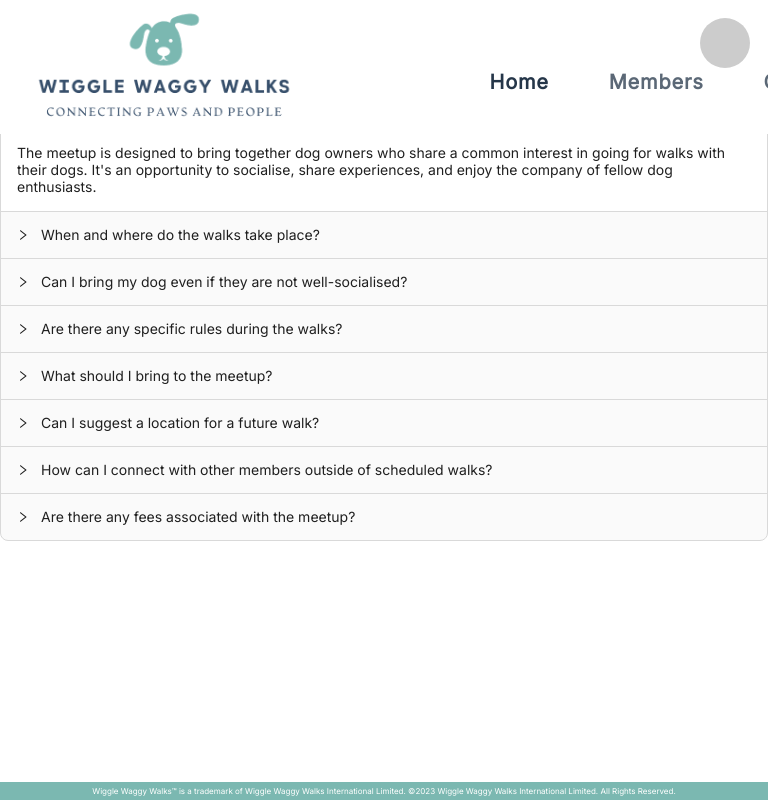
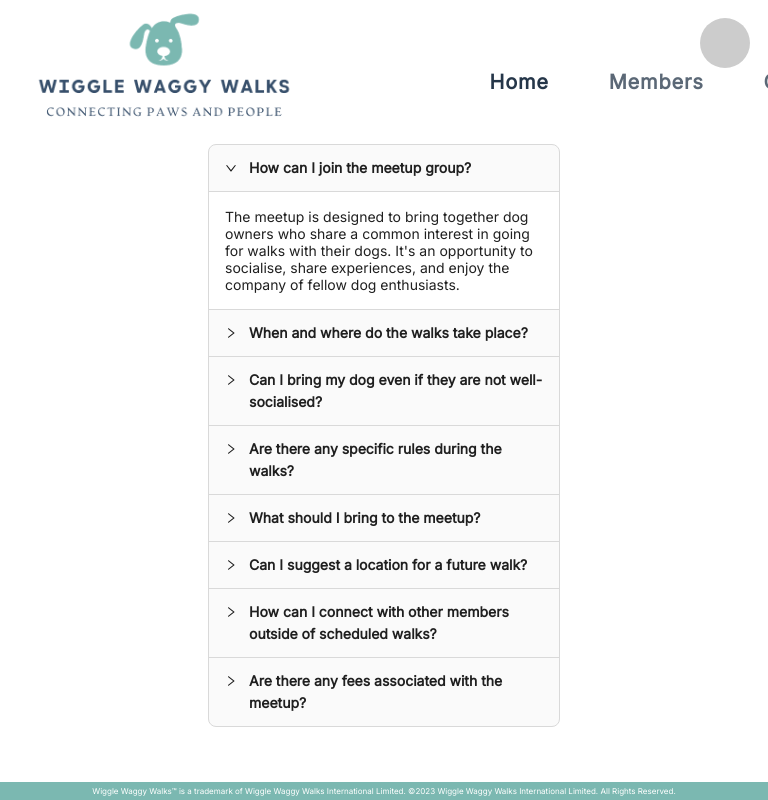
Before and after one commit to samjaygill/Capstone_Client, a React (Create React App) app: page /faq in a window 768 px wide. Built offline with nearby package versions, Linux system fonts and the light colour scheme; no server answers; sample sign-in values are in the browser's storage.

Commit message:
laptop and tablet updated for faq

```diff
--- a/src/components/FAQ/Faq.css
+++ b/src/components/FAQ/Faq.css
@@ -1,4 +1,14 @@
-@media (max-width: 750px) {
+.headerFAQ {
+  font-weight: bold;
+}
+
+.block-faqpage {
+  padding-top: 4em;
+  margin-left: 25em;
+  margin-right: 25em;
+}
+
+@media (max-width: 450px) {
   .block-faqpage {
     width: 100%;
   }
@@ -13,12 +23,35 @@
   .answerFAQ {
     font-size: 10px; /* Adjust font size for smaller screens */
   }
-  .headerFAQ{
-    font-weight:bold;
+  .headerFAQ {
+    font-weight: bold;
   }
 
-  .block-faqpage{
+  .block-faqpage {
     padding: 4em 1em 3em 1em;
-
+    margin: 0;
   }
 }
+@media (min-width: 450px) and (max-width: 1145px) {
+
+  .headerFAQ {
+    font-size: 14px; /* Adjust font size for smaller screens */
+  }
+
+  .paragraph {
+    padding-left: 12px; /* Add some left padding for better readability */
+  }
+
+  .answerFAQ {
+    font-size: 12px; /* Adjust font size for smaller screens */
+  }
+  .headerFAQ {
+    font-weight: bold;
+  }
+
+  .block-faqpage {
+    padding: 4em 1em 3em 1em;
+    margin-left: 12em;
+    margin-right: 12em;
+  }
+}
```
